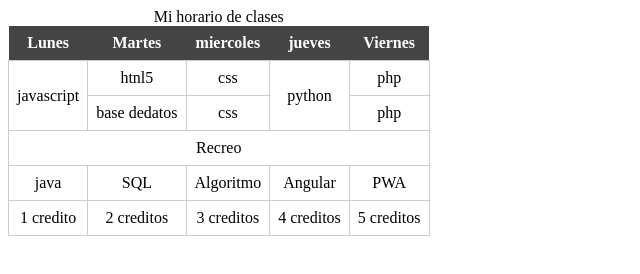
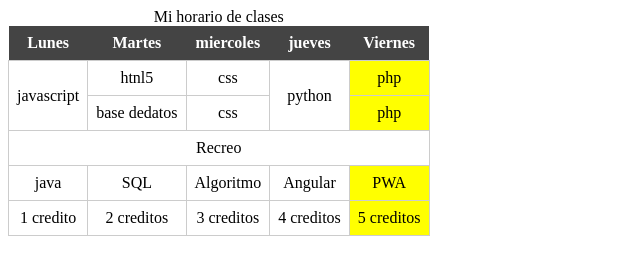
Before and after one commit to iruly/Programacion-basica, a plain HTML site: page tablas/tablas.html in a window 1280 px wide. Shown: the whole page, without its empty margins (0-640 px from the left). Drawn offline with Linux system fonts and the light colour scheme.

Commit message:
programacion basica

```diff
--- a/tablas/tablas.html
+++ b/tablas/tablas.html
@@ -11,6 +11,15 @@
 
 
 <table>
+<colgroup>
+
+<col span="4">
+<col style="background: yellow">
+
+
+
+</colgroup>
+
 <caption>Mi horario de clases</caption>
 
   <thead>
@@ -25,6 +34,8 @@
 
 <tbody>
   <tr>
+    <!--   rowspan para las filas   nota una columna es horizontal fila vertical  -->
+
     <td rowspan="2">javascript</td>
     <td>htnl5</td>
     <td>css</td>
@@ -39,6 +50,7 @@
     <td>php</td>
   </tr>
   <tr>
+    <!--   colspan para las columnas -->
     <td colspan="5">Recreo</td>
   </tr>
   <tr>
```
Also changed, not shown: calcularpeso/codigo.js (renamed from codigo.js), calcularpeso/flujoYControles.html (renamed from flujoYControles.html), calcularpeso/obtniendoDatosDelUsuario.html (renamed from obtniendoDatosDelUsuario.html), calcularpeso/peso.html (renamed from peso.html).
